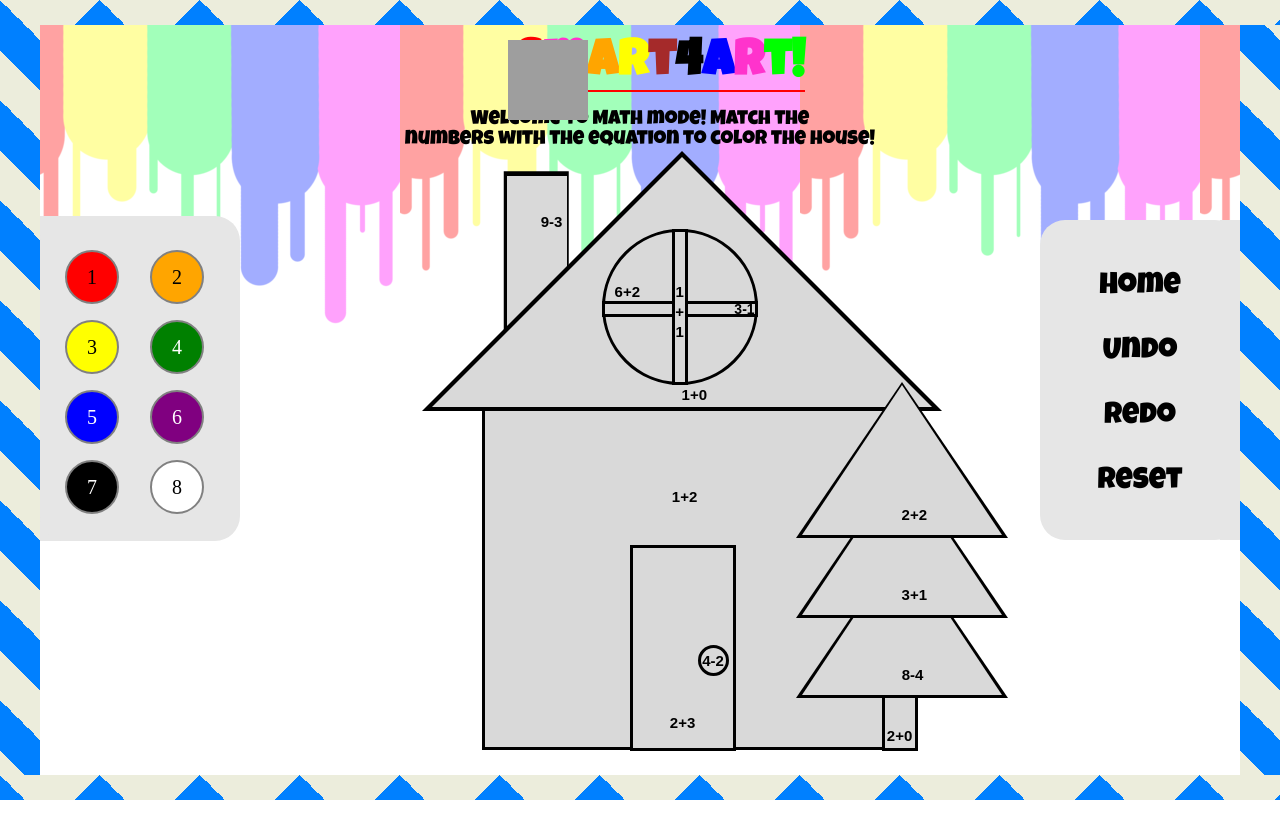
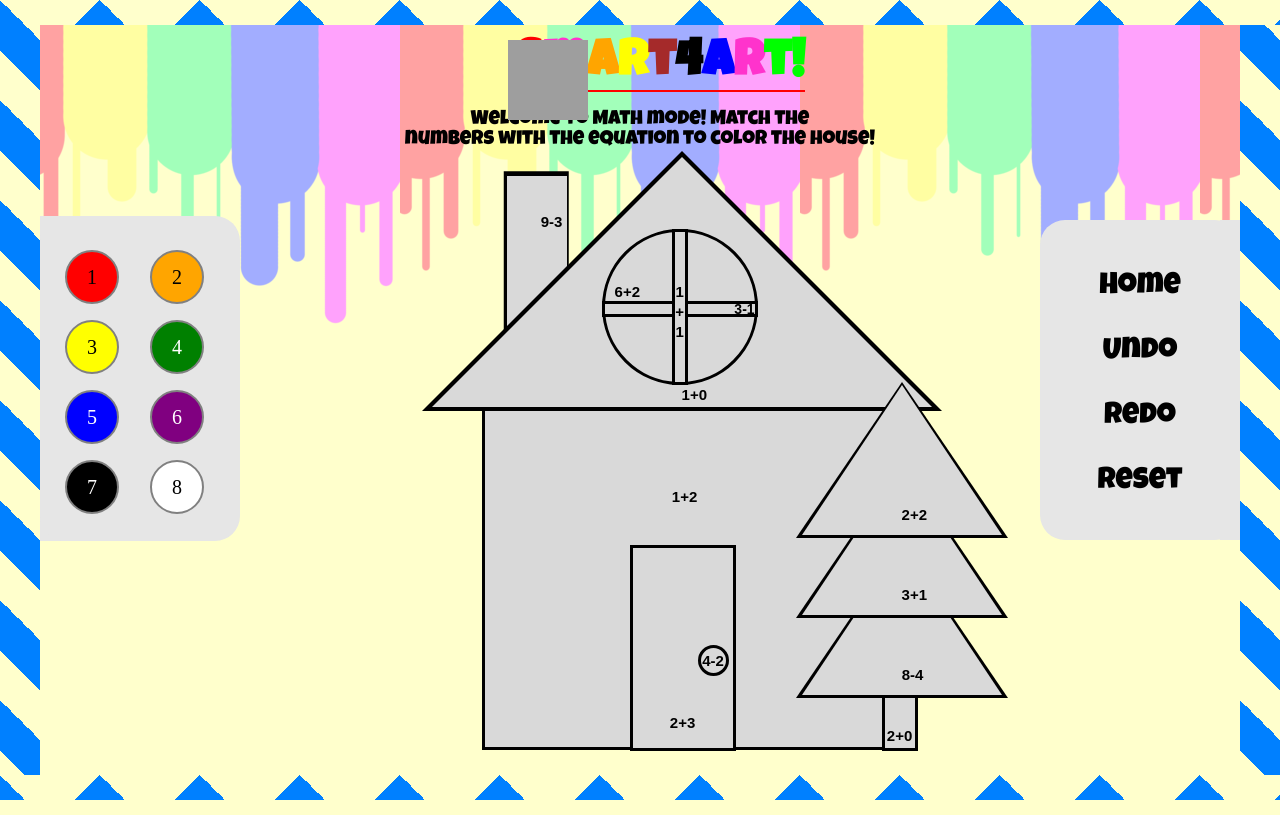
Before and after one commit to MasterLillyclaw/Project-LAL, a Python web app: template templates/MathHouse.html in a window 1280 px wide. Run offline with Jinja, Linux system fonts and the light colour scheme; the template is opened without the code that fills it, so the values that code supplies are empty; some libraries are stand-ins or nearby versions; grey boxes are pictures that could not be loaded.

Commit message:
Made background of pages a cream yellow

```diff
--- a/static/HouseTemplate.css
+++ b/static/HouseTemplate.css
@@ -233,10 +233,10 @@ div .dontWrap {
 /*webpage border*/
 #top, #bottom, #left, #right {
   background:
-  linear-gradient(135deg, #ECEDDC 25%, transparent 25%) -50px 0,
-  linear-gradient(225deg, #ECEDDC 25%, transparent 25%) -50px 0,
-  linear-gradient(315deg, #ECEDDC 25%, transparent 25%),
-  linear-gradient(45deg, #ECEDDC 25%, transparent 25%);
+  linear-gradient(135deg, #ffffcc 25%, transparent 25%) -50px 0,
+  linear-gradient(225deg, #ffffcc 25%, transparent 25%) -50px 0,
+  linear-gradient(315deg, #ffffcc 25%, transparent 25%),
+  linear-gradient(45deg, #ffffcc 25%, transparent 25%);
   background-size: 100px 100px;
   background-color: #0080ff;
 	position: fixed;
@@ -267,6 +267,7 @@ h1{
 }
 
 #home{
+  background-color: ffffcc;
   background-image:url("home_background.png");
   background-repeat: repeat-x;
 }
```
Also changed, not shown: static/SnowmanTemplate.css (+5 -4 lines), static/design.css (+6 -4 lines), static/PracticeUndoRedo.js (added), templates/PracticeUndoRedo.html (added).
